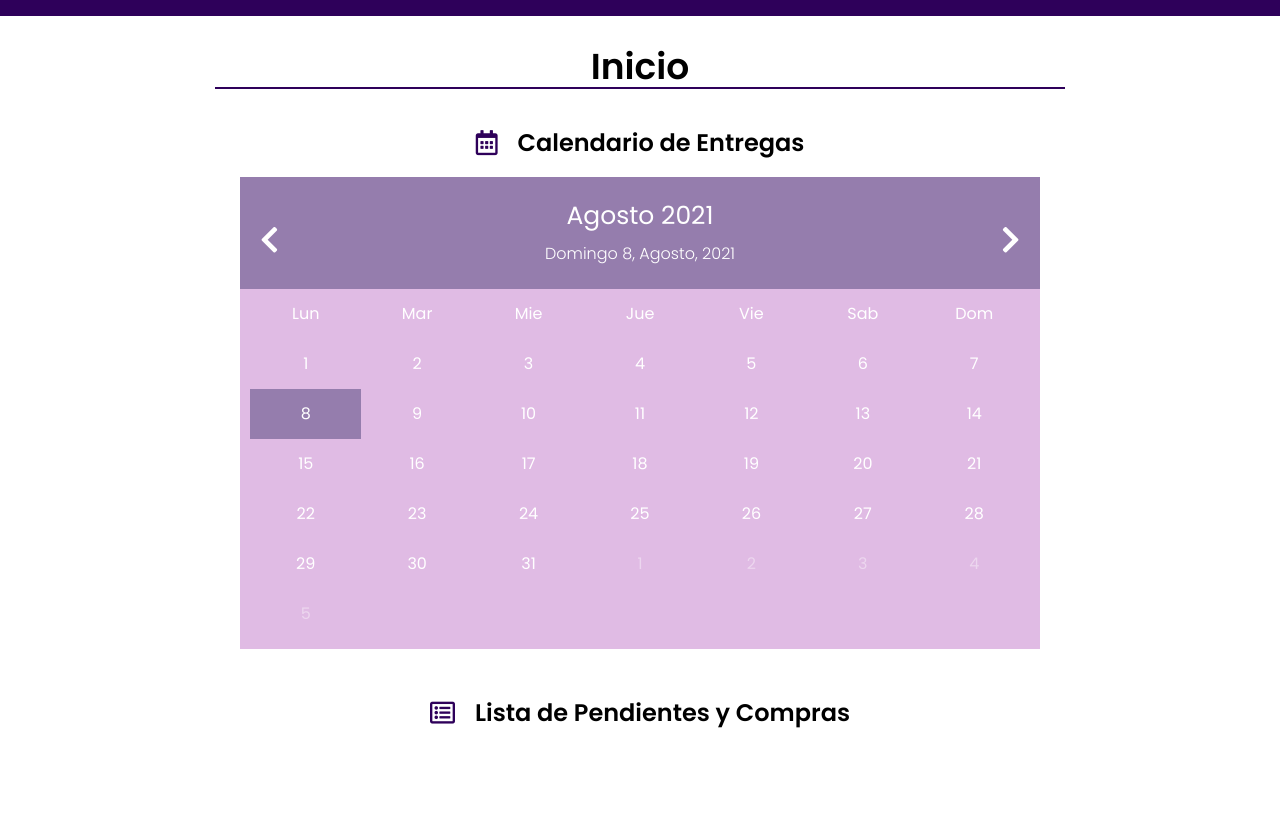
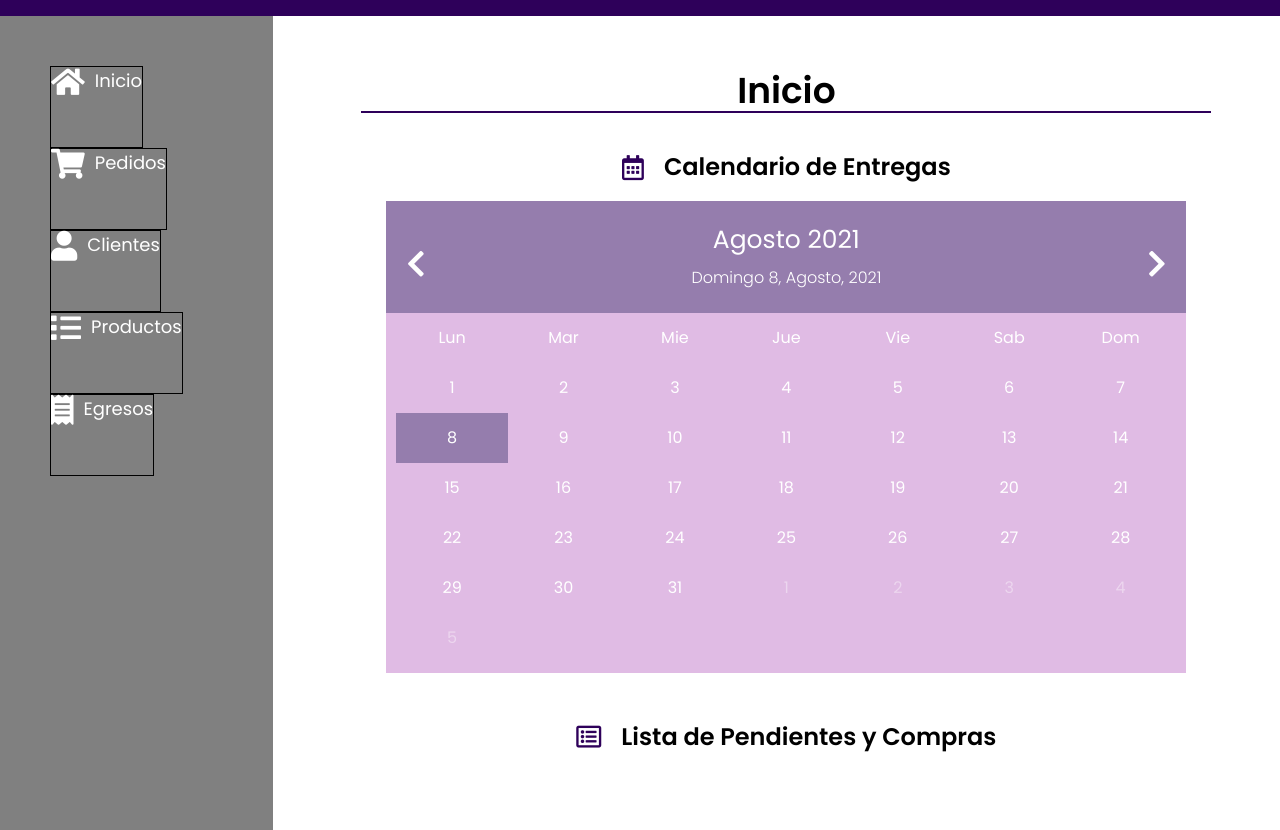
Before and after one commit to Edgar-JC/liami-pedidios, a plain HTML site: page index.html in a window 1280 px wide. Shown: the part 102-932 px from the top of the page. Before the commit the page ends 878 px from the top, so only its background shows below. Drawn offline with Linux system fonts and the light colour scheme.

Commit message:
Barra lateral
enlaces se movio a aside bar

```diff
--- a/css/styles.css
+++ b/css/styles.css
@@ -194,8 +194,33 @@ h4 {
 
 @media (min-width: 1024px) {
     .enlaces {
+        transform: translate(0,0);
+        position: static;
+        transition: none;
+        align-items: flex-start;
+        width: max-content;
+        padding: 5rem;
+        background-color: gray;
+    }
 
+    .enlaces li {
+        padding-bottom: 5rem;
+        height: auto;
+        border: black 1px solid;
     }
+
+    .contenido-principal{
+        display: flex;
+        flex-direction: row-reverse;
+    }
+
+    .barra-lateral{
+        margin-right: 2rem;
+        background-color: gray;
+    }
+
+
+
 }
 
 .enlaces.is-active{
--- a/index.html
+++ b/index.html
@@ -30,45 +30,7 @@
 
         </div>
     </header>
-    <aside class="barra-lateral">
-        <ul class="enlaces">
-
-            <li><a href="index.html">Inicio</a>
-                <i class="fas fa-home"></i>
-            </li>
-
-
-            <li><a href="pedidos.html">Pedidos</a>
-                <i class="fas fa-shopping-cart"></i>
-            </li>
-
-
-            <li><a href="clientes.html">Clientes</a>
-                <i class="fas fa-user"></i>
-            </li>
-
-
-            <li><a href="productos.html">Productos</a>
-                <i class="fas fa-list"></i>
-            </li>
-
-
-            <li><a href="egresos.html">Egresos</a>
-                <i class="fas fa-receipt"></i>
-            </li>
-
-            <div class="login-info">
-                <div class="usuario-info">
-                    <i class="fas fa-user-circle"></i>
-                    <p>Ashley Marin </p>
-                </div>
-                <div class="log-out">
-                    <i class="fas fa-sign-out-alt"></i>
-                    <p>Salir</p>
-                </div>
-            </div>
-        </ul>
-    </aside>
+    <div class="contenido-principal">
         <main class="main-pagina contenedor seccion">
             <h1>Inicio</h1>
             <div class="linea-h1"></div>
@@ -109,6 +71,46 @@
             </div>
 
         </main>
+        <aside class="barra-lateral">
+            <ul class="enlaces">
+
+                <li><a href="index.html">Inicio</a>
+                    <i class="fas fa-home"></i>
+                </li>
+
+
+                <li><a href="pedidos.html">Pedidos</a>
+                    <i class="fas fa-shopping-cart"></i>
+                </li>
+
+
+                <li><a href="clientes.html">Clientes</a>
+                    <i class="fas fa-user"></i>
+                </li>
+
+
+                <li><a href="productos.html">Productos</a>
+                    <i class="fas fa-list"></i>
+                </li>
+
+
+                <li><a href="egresos.html">Egresos</a>
+                    <i class="fas fa-receipt"></i>
+                </li>
+
+                <div class="login-info">
+                    <div class="usuario-info">
+                        <i class="fas fa-user-circle"></i>
+                        <p>Ashley Marin </p>
+                    </div>
+                    <div class="log-out">
+                        <i class="fas fa-sign-out-alt"></i>
+                        <p>Salir</p>
+                    </div>
+                </div>
+            </ul>
+        </aside>
+    </div>
     <script src="/js/scripts.js" type="module"></script>
 </body>
 </html>
--- a/js/functions.js
+++ b/js/functions.js
@@ -1,4 +1,6 @@
 export const functions =()=>{
+
+const agregarLoginBarra =()=>{
     const d = document;
     const loginInfo = d.querySelector(".login-info")
 
@@ -19,3 +21,6 @@ window.addEventListener("resize", function (event) {
         }
     })
 }
+
+agregarLoginBarra()
+}
--- a/js/hamburgerMenu.js
+++ b/js/hamburgerMenu.js
@@ -3,11 +3,13 @@ export const hamburgerMenu = () => {
   const hamburgerBtn = d.querySelector(".btn-hamburger");
   const panelEnlaces = d.querySelector(".enlaces");
   const main = d.querySelector(".main-pagina");
-  const loginInfo = d.querySelector(".login-info")
+
 
   hamburgerBtn.addEventListener("click", () => {
     panelEnlaces.classList.toggle("is-active");
     hamburgerBtn.classList.toggle("toggle");
     main.classList.toggle("oculto");
   });
+
+
 };
```
Lines whose indentation alone changed are shown as unchanged.
